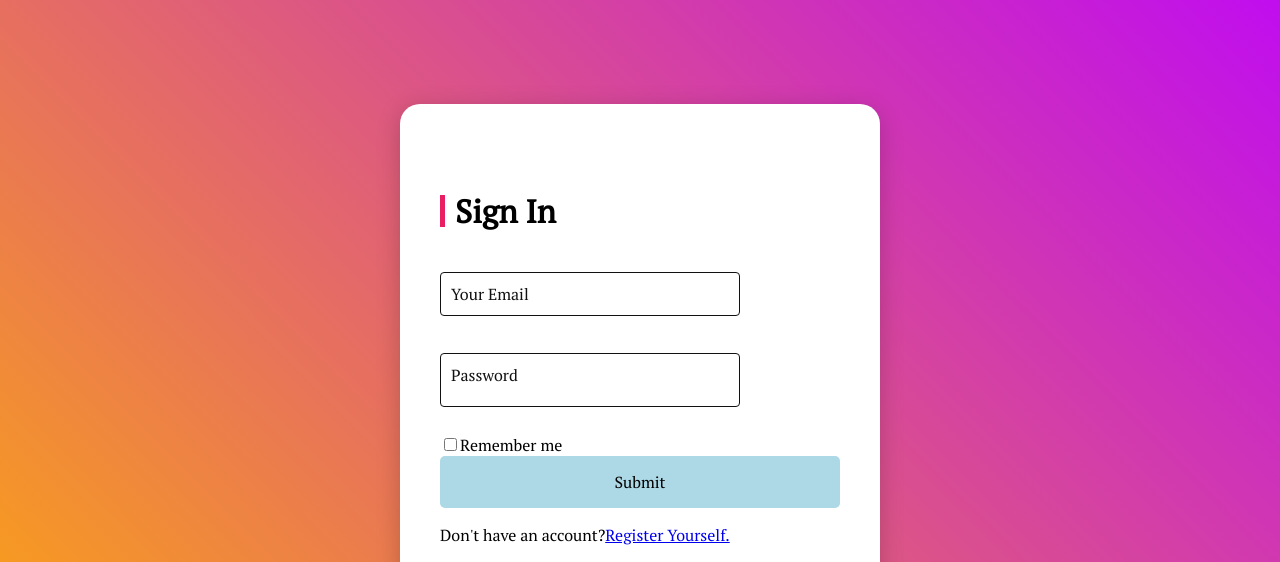
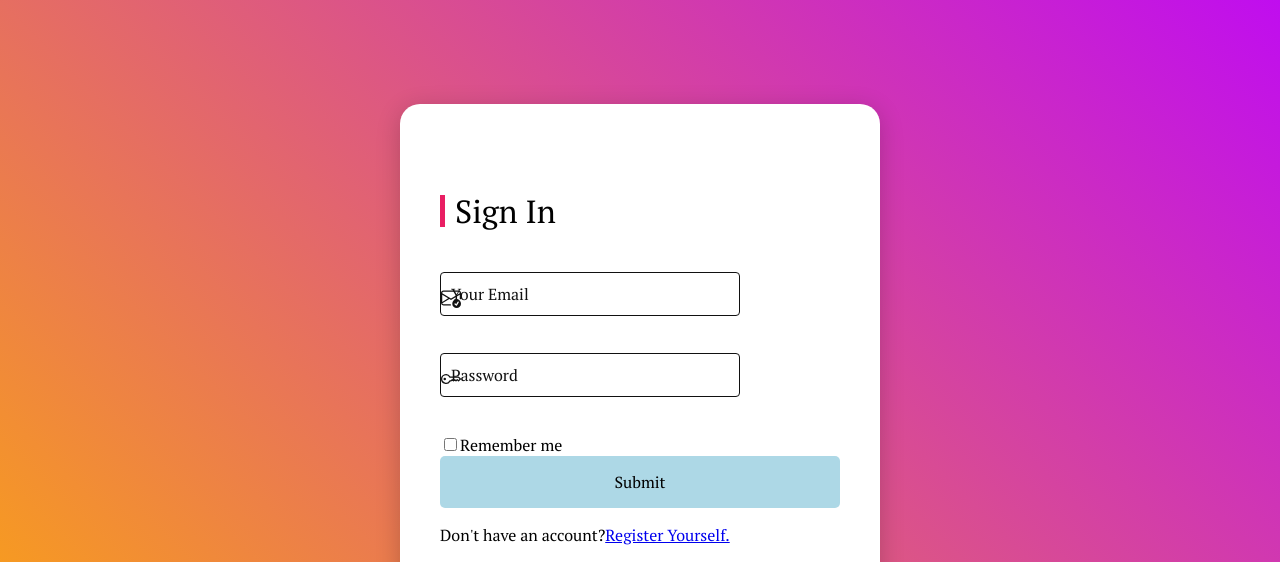
Before and after one commit to astitva-coding/SIGN-IN, a plain HTML site: page index.html in a window 1280 px wide. Shown: the top 562 px of the page. Drawn offline with nearby package versions, Linux system fonts and the light colour scheme.

Commit message:
Add files via upload

```diff
--- a/index.html
+++ b/index.html
@@ -19,15 +19,15 @@
 			<h1>Sign In</h1>
 			<form action="welcome.html">
 				<div class="inputBox">
-          <!-- <span style="padding: 15px 0px 0px 0px"><svg xmlns="http://www.w3.org/2000/svg" width="20" height="20" fill="currentColor" class="bi bi-envelope-check" viewBox="0 0 16 16">
+          <span style="padding: 15px 0px 0px 0px"><svg xmlns="http://www.w3.org/2000/svg" width="20" height="20" fill="currentColor" class="bi bi-envelope-check" viewBox="0 0 16 16">
             <path d="M2 2a2 2 0 0 0-2 2v8.01A2 2 0 0 0 2 14h5.5a.5.5 0 0 0 0-1H2a1 1 0 0 1-.966-.741l5.64-3.471L8 9.583l7-4.2V8.5a.5.5 0 0 0 1 0V4a2 2 0 0 0-2-2H2Zm3.708 6.208L1 11.105V5.383l4.708 2.825ZM1 4.217V4a1 1 0 0 1 1-1h12a1 1 0 0 1 1 1v.217l-7 4.2-7-4.2Z"/>
             <path d="M16 12.5a3.5 3.5 0 1 1-7 0 3.5 3.5 0 0 1 7 0Zm-1.993-1.679a.5.5 0 0 0-.686.172l-1.17 1.95-.547-.547a.5.5 0 0 0-.708.708l.774.773a.75.75 0 0 0 1.174-.144l1.335-2.226a.5.5 0 0 0-.172-.686Z"/>
-            </svg></span> -->
-          <input type="text" required />
+          </svg></span>
+					<input type="text" required>
 					<span>Your Email</span>
 				</div>
 				<div class="inputBox">
-          <!-- <span style="padding: 15px 0px 0px 0px"
+          <span style="padding: 15px 0px 0px 0px"
             ><svg
               xmlns="http://www.w3.org/2000/svg"
               width="20"
@@ -39,12 +39,8 @@
               <path
                 d="M0 8a4 4 0 0 1 7.465-2H14a.5.5 0 0 1 .354.146l1.5 1.5a.5.5 0 0 1 0 .708l-1.5 1.5a.5.5 0 0 1-.708 0L13 9.207l-.646.647a.5.5 0 0 1-.708 0L11 9.207l-.646.647a.5.5 0 0 1-.708 0L9 9.207l-.646.647A.5.5 0 0 1 8 10h-.535A4 4 0 0 1 0 8zm4-3a3 3 0 1 0 2.712 4.285A.5.5 0 0 1 7.163 9h.63l.853-.854a.5.5 0 0 1 .708 0l.646.647.646-.647a.5.5 0 0 1 .708 0l.646.647.646-.647a.5.5 0 0 1 .708 0l.646.647.793-.793-1-1h-6.63a.5.5 0 0 1-.451-.285A3 3 0 0 0 4 5z"
               />
-              <path d="M4 8a1 1 0 1 1-2 0 1 1 0 0 1 2 0z" /></svg></span> -->
-              <input
-            style="padding: 15px 10px 15px 0px"
-            type="password"
-            required
-          />
+              <path d="M4 8a1 1 0 1 1-2 0 1 1 0 0 1 2 0z" /></svg></span>
+					<input type="password" required>
 					<span>Password</span>
 				</div>
 				<label style="margin: auto"><input type="checkbox" />Remember me</label>
--- a/login.css
+++ b/login.css
@@ -3,10 +3,10 @@
 @import url("https://fonts.googleapis.com/css2?family=PT+Serif&display=swap");
 * {
 	box-sizing: border-box;
-  font-family: "PT Serif", serif;
+	font-family: "PT Serif", serif;
 }
 body {
-	background: linear-gradient(45deg,#fead06, #c00def);
+	background: linear-gradient(45deg, #fead06, #c00def);
 	display: flex;
 	align-items: center;
 	justify-content: center;
@@ -24,28 +24,19 @@ body {
 	color: #000;
 	margin-bottom: 45px;
 	line-height: 1em;
-	font-weight: 900;
+	font-weight: 500;
 	padding-left: 10px;
 	border-left: 5px solid #e91e63;
 }
-/* .form-control {
-	display: grid;
-	grid-template-columns: repeat(auto-fit);
-	grid-template-rows: auto auto;
-	padding-block: 2px;
-	position: relative;
-	margin: 20px 0 40px;
-} */
-.container .inputBox{
+.container .inputBox {
 	position: relative;
 	width: 300px;
 	height: 46px;
-	font-size: 18px;
 	margin-bottom: 35px;
-	border-bottom: 2px;
+	/* border-bottom: 2px; */
 	background-color: transparent;
 }
-.container .inputBox input{
+.container .inputBox input {
 	position: absolute;
 	top: 0;
 	left: 0;
@@ -60,7 +51,7 @@ body {
 	color: #111;
 	font-weight: 300;
 }
-.container .inputBox span{
+.container .inputBox span {
 	position: absolute;
 	top: 1px;
 	left: 1px;
@@ -72,9 +63,10 @@ body {
 	transition: 0.5s;
 	pointer-events: none;
 }
-.container.inputBox input:focus ~ span,
-.container.inputBox input:valid ~ span{
-
+.container .inputBox input:focus ~ span,
+.container .inputBox input:valid ~ span {
+	transform: translateX(-10px) translateY(-32px);
+	font-size: 16px;
 }
 .button {
 	cursor: pointer;
@@ -89,7 +81,7 @@ body {
 .button:active {
 	transform: scale(0.98);
 }
-.social{
+.social {
 	list-style-type: none;
 	display: flex;
 	padding: 0;
```
Lines whose indentation alone changed are shown as unchanged.
